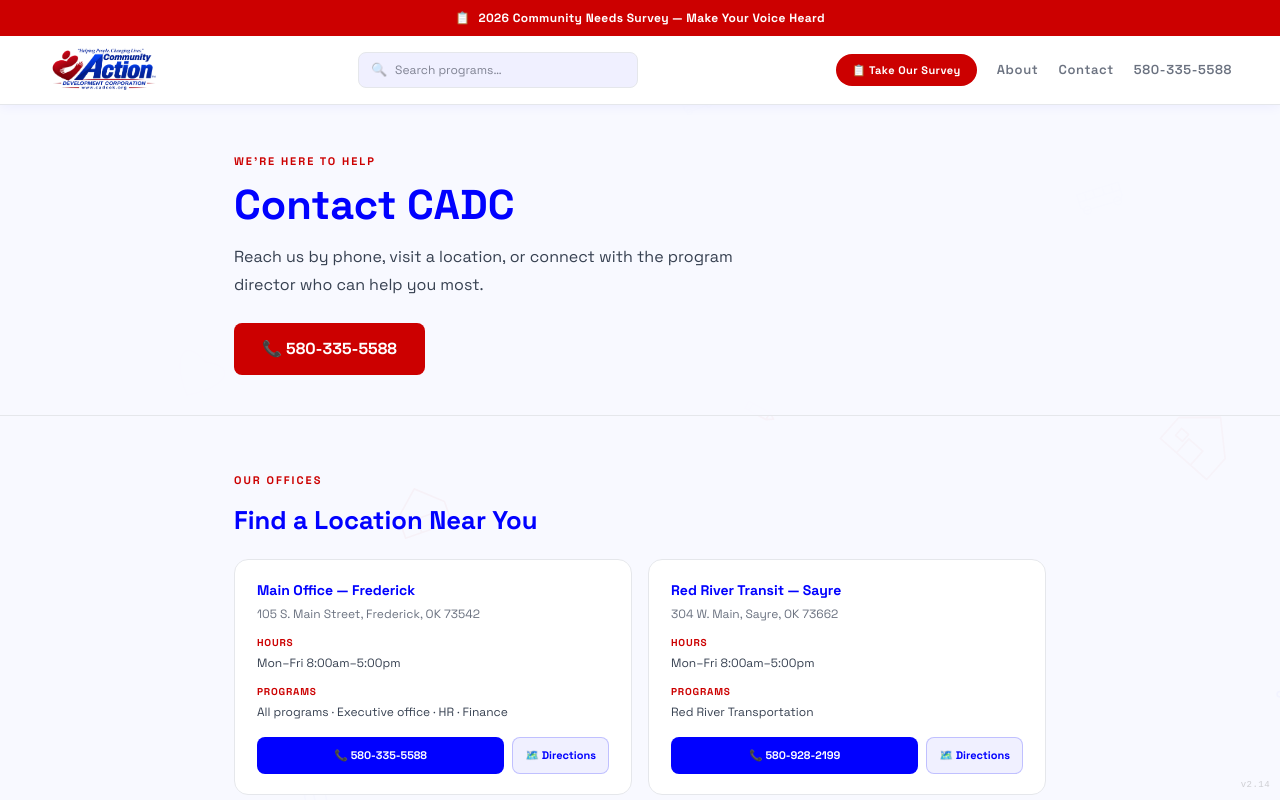
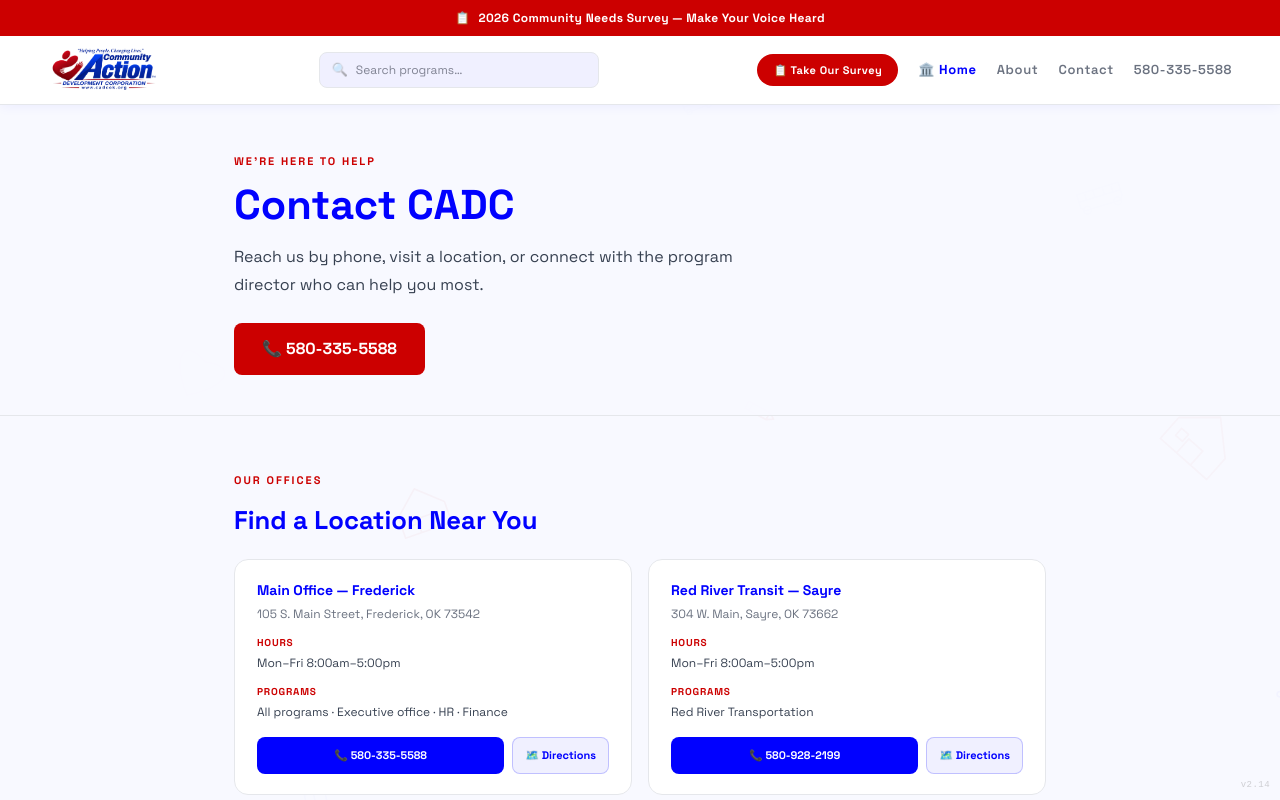
Before and after one commit to ironsilkstrategies/CADC, a Next.js app: page /contact in a window 1280 px wide. Shown: the top 800 px of the page. Built offline with nearby package versions, Linux system fonts and the light colour scheme.

Commit message:
Add files via upload

```diff
--- a/components/CADCOrbitSite.tsx
+++ b/components/CADCOrbitSite.tsx
@@ -2983,6 +2983,7 @@
           >
             📋 Take Our Survey
           </a>
+          <a href="/" style={{ color: T.blue, fontSize: 13, fontWeight: 700, textDecoration: "none", letterSpacing: "0.05em" }}>🏛️ Home</a>
           {["About", "Contact", "580-335-5588"].map((item, i) => (
             <a key={item} href={i === 2 ? "tel:+15803355588" : `/${item.toLowerCase()}`}
               style={{ color: T.textMuted, fontSize: 13, fontWeight: 600, textDecoration: "none", letterSpacing: "0.05em", transition: "color 0.2s" }}
@@ -3545,13 +3546,16 @@
             {stage !== "entry" && (
               <button onClick={goBack} style={{ background: "none", border: "none", cursor: "pointer", color: T.blue, fontSize: 18, marginRight: 4, padding: 0 }} aria-label="Go back">←</button>
             )}
-            <img src="/images/cadc-logo.png" alt="CADC Community Action Development Corporation" style={{ height: 30, width: "auto", display: "block" }} />
+            <a href="/" aria-label="CADC home page">
+              <img src="/images/cadc-logo.png" alt="CADC Community Action Development Corporation" style={{ height: 30, width: "auto", display: "block" }} />
+            </a>
             {stage === "map" && <span style={{ color: T.textMuted, fontSize: 12 }}>/ Select County</span>}
             {activeCountyName && stage !== "entry" && stage !== "map" && <span style={{ color: T.maroon, fontSize: 12, fontWeight: 700 }}>/ {activeCountyName}</span>}
             {stage === "program" && activeProgram && <span style={{ color: T.textMuted, fontSize: 12 }}>/ {activeProgram.shortName}</span>}
             {stage === "content" && activeSubArea && <span style={{ color: T.textMuted, fontSize: 12 }}>/ {activeSubArea.shortLabel}</span>}
           </div>
           <div style={{ display: "flex", alignItems: "center", gap: 8 }}>
+            <a href="/" style={{ color: T.blue, fontSize: 12, fontWeight: 700, textDecoration: "none" }}>🏛️</a>
             <a href="/about" style={{ color: T.blue, fontSize: 12, fontWeight: 700, textDecoration: "none" }}>About</a>
             <a href="/contact" style={{ color: T.blue, fontSize: 12, fontWeight: 700, textDecoration: "none" }}>Contact</a>
             <a href="tel:+15803355588" style={{ background: T.maroon, color: "white", padding: "6px 14px", borderRadius: 6, fontSize: 11, fontWeight: 700, textDecoration: "none" }} aria-label="Call CADC at 580-335-5588">📞 Call</a>
--- a/components/CADCShell.tsx
+++ b/components/CADCShell.tsx
@@ -276,6 +276,7 @@
             📋 Take Our Survey
           </a>
           {[
+            { label: "Home", href: "/" },
             { label: "About", href: "/about" },
             { label: "Contact", href: "/contact" },
             { label: "580-335-5588", href: "tel:+15803355588" },
@@ -283,10 +284,10 @@
             <a
               key={item.label}
               href={item.href}
-              style={{ color: T.textMuted, fontSize: 13, fontWeight: 600, textDecoration: "none", letterSpacing: "0.05em", transition: "color 0.2s" }}
+              style={{ color: item.label === "Home" ? T.blue : T.textMuted, fontSize: 13, fontWeight: item.label === "Home" ? 700 : 600, textDecoration: "none", letterSpacing: "0.05em", transition: "color 0.2s" }}
               onMouseEnter={e => (e.currentTarget.style.color = T.blue)}
-              onMouseLeave={e => (e.currentTarget.style.color = T.textMuted)}
-            >{item.label}</a>
+              onMouseLeave={e => (e.currentTarget.style.color = item.label === "Home" ? T.blue : T.textMuted)}
+            >{item.label === "Home" ? "🏛️ Home" : item.label}</a>
           ))}
         </div>
       </nav>
```
